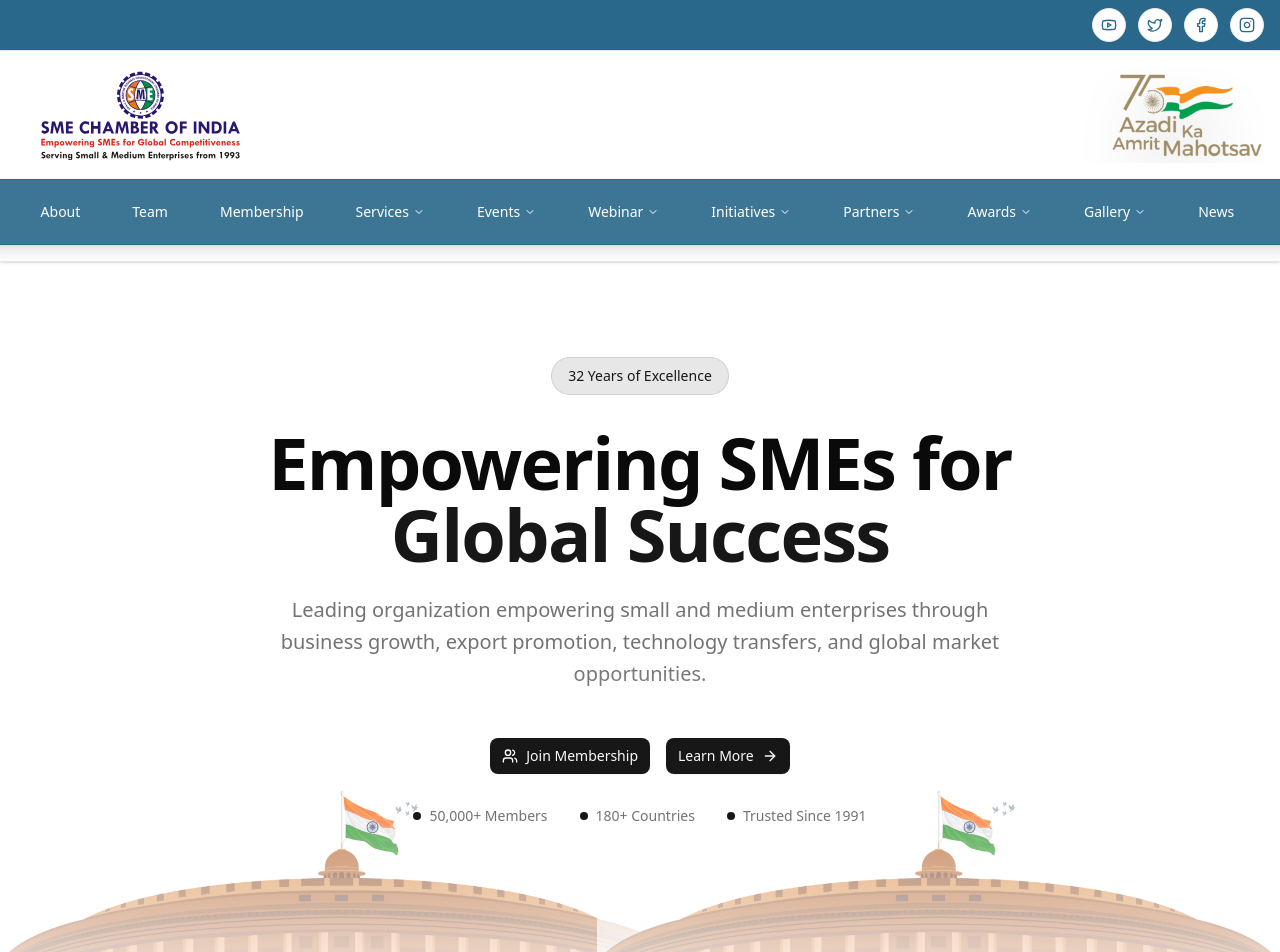
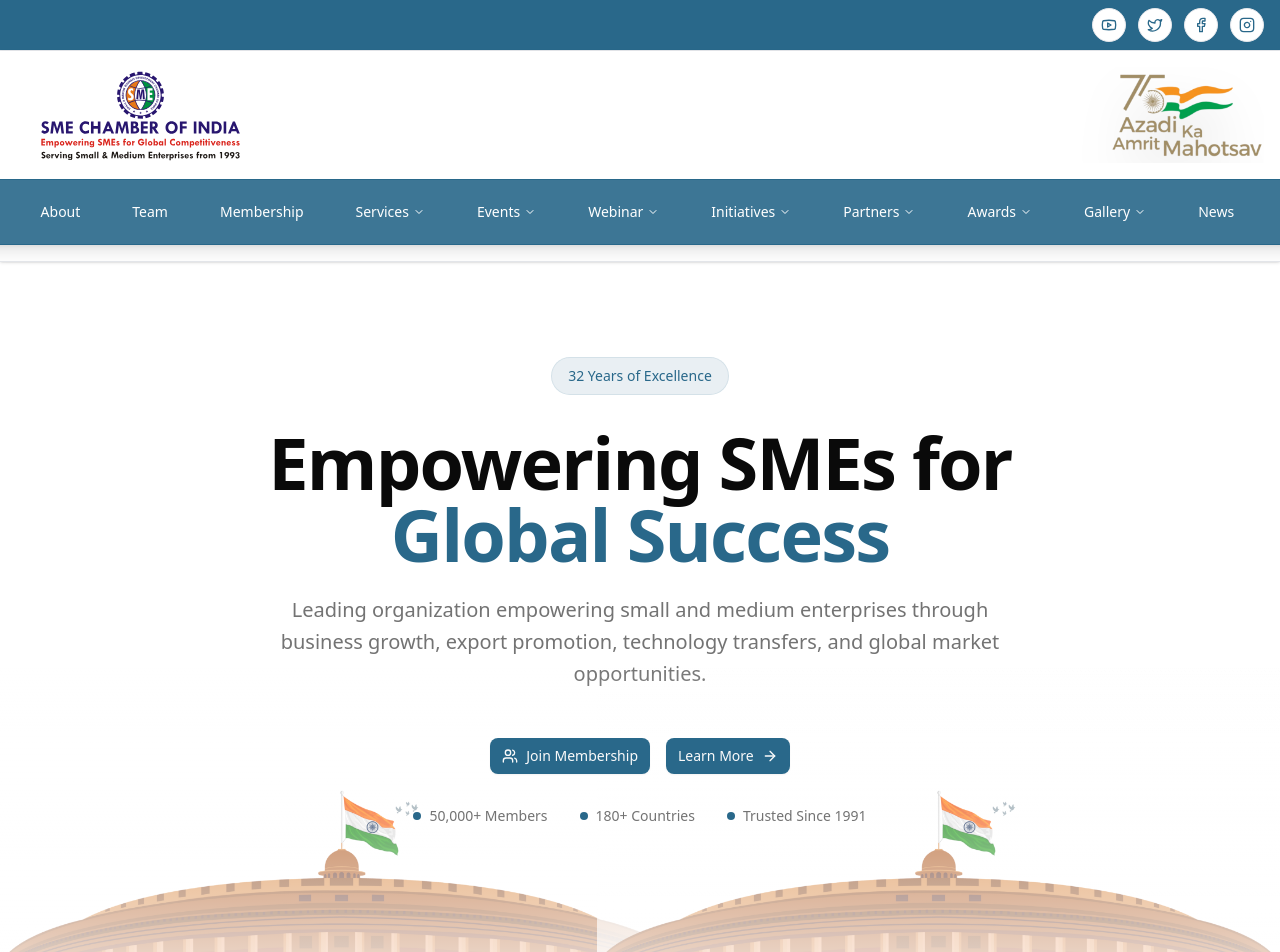
Before and after one commit to ShardulVanage/smechamberofindia, a Next.js app: page / in a window 1280 px wide. Shown: the top 952 px of the page. Built offline with nearby package versions, Linux system fonts and the light colour scheme.

Commit message:
feat: Update Hero component styles to use brand color

```diff
--- a/components/Hero.jsx
+++ b/components/Hero.jsx
@@ -12,14 +12,14 @@
           <div className="pt-20 pb-24 sm:pt-24 lg:pt-24">
             <div className="text-center">
               {/* Badge */}
-              <div className="inline-flex items-center rounded-full bg-primary/10 px-4 py-2 text-sm font-medium text-primary ring-1 ring-primary/20 mb-8">
+              <div className="inline-flex items-center rounded-full bg-[#29688A]/10 px-4 py-2 text-sm font-medium text-[#29688A] ring-1 ring-[#29688A]/20 mb-8">
                 <span>32 Years of Excellence</span>
               </div>
 
               {/* Main Heading */}
               <h1 className="text-4xl font-bold tracking-tight text-foreground sm:text-5xl md:text-6xl lg:text-7xl">
                 <span className="block">Empowering SMEs for</span>
-                <span className="block text-primary">Global Success</span>
+                <span className="block text-[#29688A]">Global Success</span>
               </h1>
 
               {/* Description */}
@@ -32,7 +32,7 @@
               <div className="mt-12 flex flex-col items-center gap-8 relative z-30">
                 <div className="flex flex-col sm:flex-row gap-4 w-full max-w-md justify-center items-center">
                   <Link href="/membership">
-                    <Button  className="flex items-center justify-center gap-2 flex-1">
+                    <Button  className="flex items-center justify-center gap-2 flex-1 bg-[#29688A]">
                       <Users className="h-5 w-5" />
                       Join Membership
                     </Button>
@@ -40,7 +40,7 @@
                   <Link href="/about">
                     <Button
 
-                      className="flex items-center justify-center gap-2 flex-1"
+                      className="flex items-center justify-center gap-2 flex-1 bg-[#29688A] "
                     >
                       Learn More
                       <ArrowRight className="h-4 w-4" />
@@ -51,15 +51,15 @@
                 {/* Trust Indicators */}
                 <div className="flex flex-wrap justify-center gap-8 text-sm text-muted-foreground">
                   <div className="flex items-center gap-2">
-                    <div className="h-2 w-2 rounded-full bg-primary"></div>
+                    <div className="h-2 w-2 rounded-full bg-[#29688A]"></div>
                     <span>50,000+ Members</span>
                   </div>
                   <div className="flex items-center gap-2">
-                    <div className="h-2 w-2 rounded-full bg-primary"></div>
+                    <div className="h-2 w-2 rounded-full bg-[#29688A]"></div>
                     <span>180+ Countries</span>
                   </div>
                   <div className="flex items-center gap-2">
-                    <div className="h-2 w-2 rounded-full bg-primary"></div>
+                    <div className="h-2 w-2 rounded-full bg-[#29688A]"></div>
                     <span>Trusted Since 1991</span>
                   </div>
                 </div>
```
